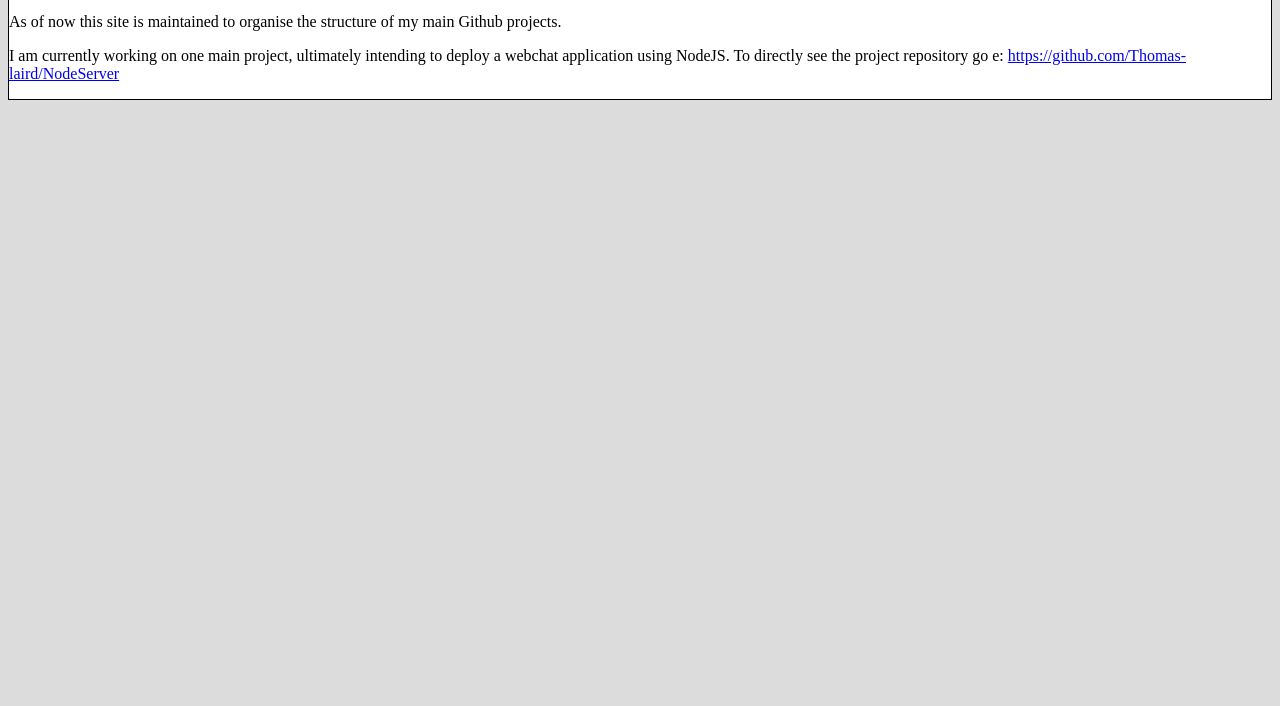
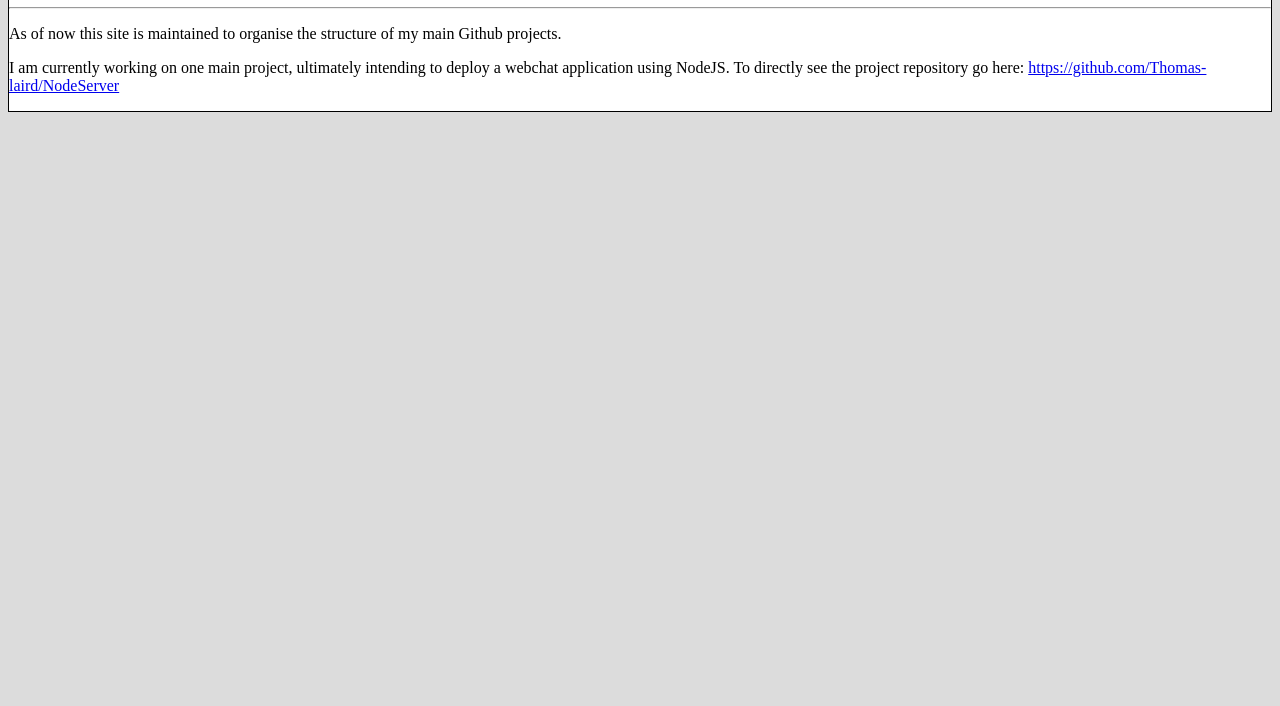
Before and after one commit to Thomas-Laird/Thomas-Laird.github.io, a plain HTML site: page index.html in a window 1280 px wide. Shown: the part 94-800 px from the top of the page. Drawn offline with Linux system fonts and the light colour scheme.

Commit message:
Updating local repository for pull

```diff
--- a/index.html
+++ b/index.html
@@ -10,8 +10,8 @@ h1 {
     }
 #page {
 	background-color: #fff;
-	align: center;
 	border: 1px solid;
+	margin: 20px auto 10px auto;
       }
 </style>
   </head>
@@ -21,7 +21,7 @@ h1 {
     <h1>Welcome to my Github website!</h1>
     <hr />
      <p> As of now this site is maintained to organise the structure of my main Github projects.</p>
-     <p> I am currently working on one main project, ultimately intending to deploy a webchat application using NodeJS. To directly see the project repository go e: <a href="https://github.com/Thomas-laird/NodeServer">https://github.com/Thomas-laird/NodeServer</a>
+     <p> I am currently working on one main project, ultimately intending to deploy a webchat application using NodeJS. To directly see the project repository go here: <a href="https://github.com/Thomas-laird/NodeServer">https://github.com/Thomas-laird/NodeServer</a>
    </div>
   </body>
 </html>
```
